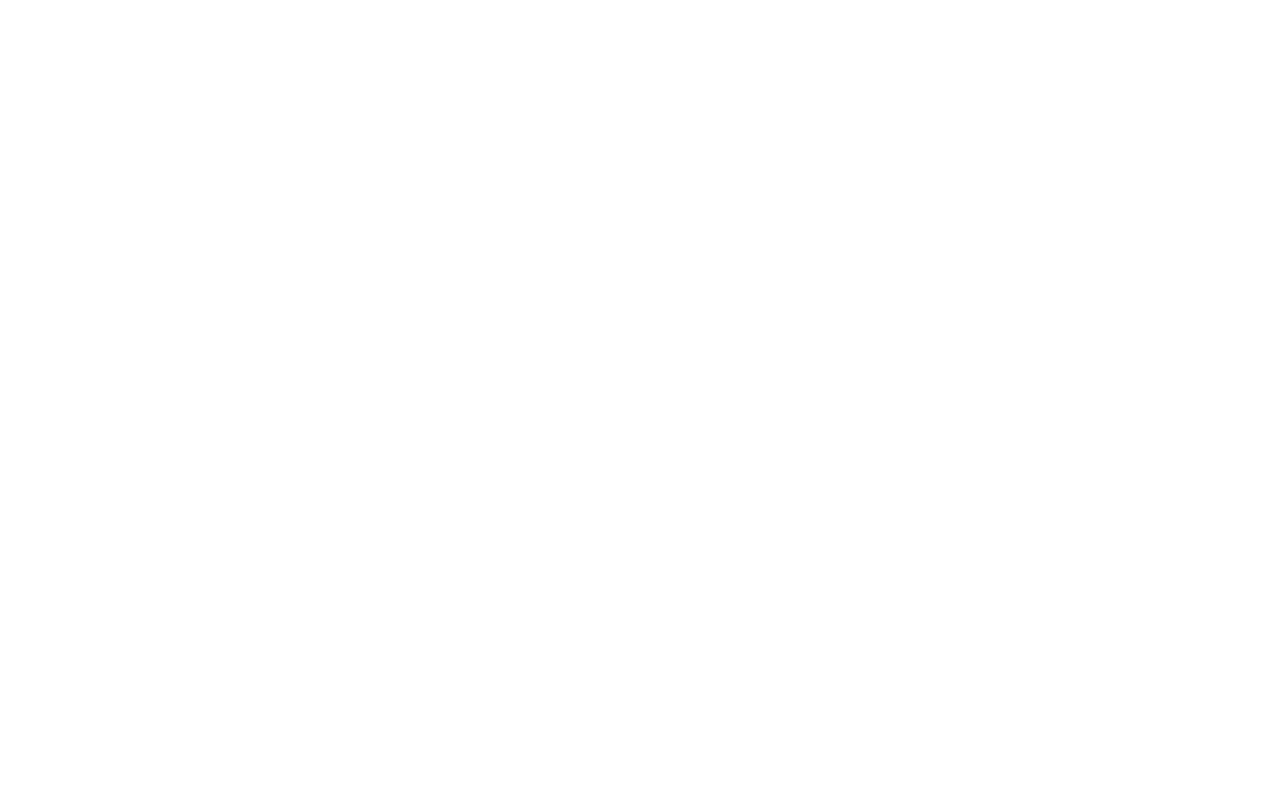
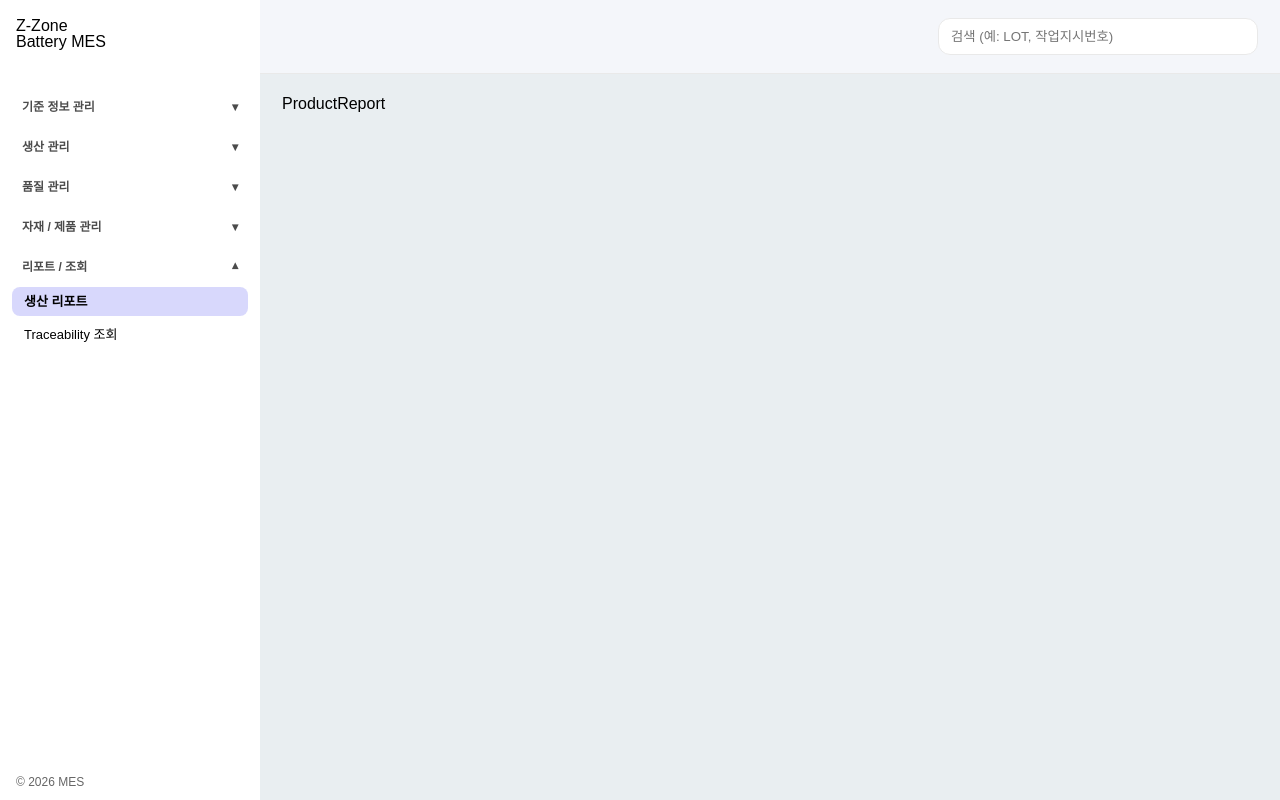
Before and after one commit to mes-team-2/React, a React (Create React App) app: page /mes/report/product-report in a window 1280 px wide. Before the commit this address had no page. Built offline with nearby package versions, Linux system fonts and the light colour scheme.

Commit message:
폴더 정리 및 하위폴더 추가

```diff
--- a/src/App.js
+++ b/src/App.js
@@ -19,6 +19,9 @@ import Inventory from "./pages/inventory/Inventory";
 import Machine from "./pages/master/Machine";
 import Material from "./pages/master/Material";
 import ProcessLog from "./pages/production/ProcessLog";
+import Product from "./pages/master/Product";
+import Trace from "./pages/report/Trace";
+import ProductReport from "./pages/report/ProductReport";
 
 /* 아직 안 만든 페이지는 임시 */
 const Empty = ({ title }) => <div>{title}</div>;
@@ -61,12 +64,13 @@ function App() {
           {/* ================= 자재 / 재고 ================= */}
           <Route path="material" element={<Material />} />
           <Route path="material-tx" element={<Empty title="자재 이력" />} />
+          <Route path="product" element={<Product />} />
           <Route path="inventory" element={<Inventory />} />
 
           {/* ================= 리포트 ================= */}
           <Route path="report">
-            <Route path="production" element={<Empty title="생산 리포트" />} />
-            <Route path="trace" element={<Empty title="Traceability 조회" />} />
+            <Route path="product-report" element={<ProductReport />} />
+            <Route path="trace" element={<Trace />} />
           </Route>
 
           {/* ================= 공정 로그 ================= */}
--- a/src/components/SideBar.js
+++ b/src/components/SideBar.js
@@ -65,8 +65,8 @@ const MENU = [
     key: "report",
     title: "리포트 / 조회",
     items: [
-      { to: "/mes/report", label: "생산 리포트" },
-      { to: "/mes/trace", label: "Traceability 조회" },
+      { to: "/mes/report/product-report", label: "생산 리포트" },
+      { to: "/mes/report/trace", label: "Traceability 조회" },
     ],
   },
 ];
--- /dev/null
+++ b/src/pages/report/ProductReport.js
@@ -0,0 +1,9 @@
+const ProductReport = () => {
+  return (
+    <>
+      <p>ProductReport </p>
+    </>
+  );
+};
+
+export default ProductReport;
--- /dev/null
+++ b/src/pages/report/Trace.js
@@ -0,0 +1,9 @@
+const Trace = () => {
+  return (
+    <>
+      <p>Trace</p>
+    </>
+  );
+};
+
+export default Trace;
```
Also changed, not shown: src/pages/report/Report.js (deleted).
